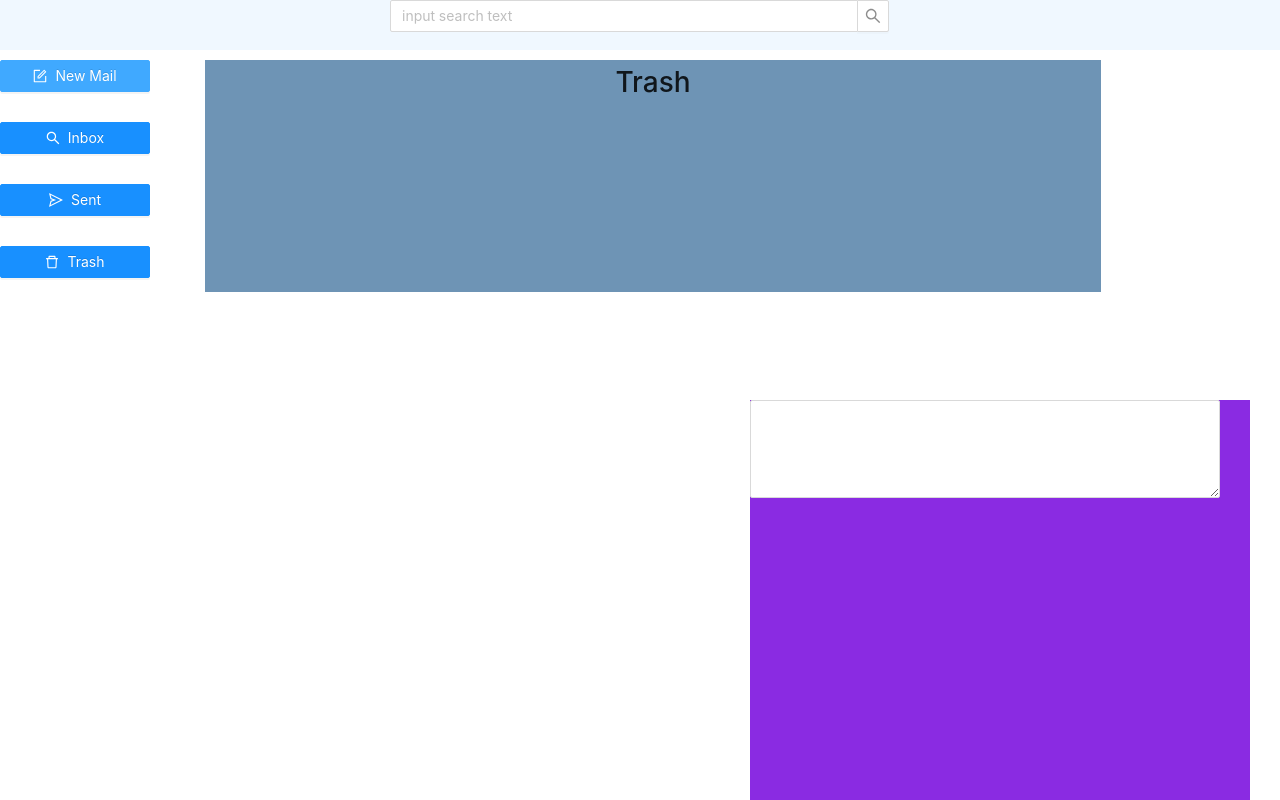
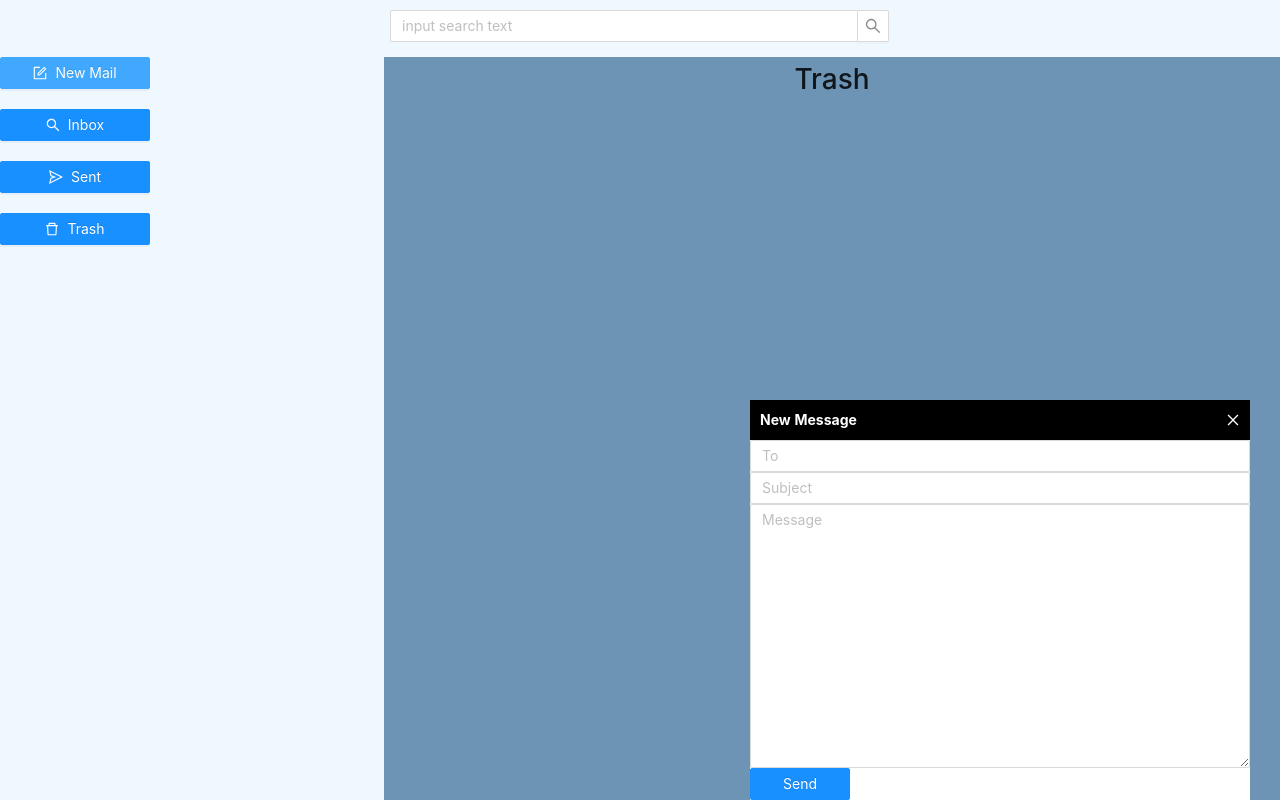
Before and after one commit to halaszd/email-system, a React (Create React App) app in the folder frontend/: page /trash in a window 1280 px wide. Both pictures are taken after a click on the button "New Mail". Built offline with nearby package versions, Linux system fonts and the light colour scheme.

Commit message:
Styled NewMail component.

```diff
--- a/frontend/src/App.tsx
+++ b/frontend/src/App.tsx
@@ -21,22 +21,29 @@ import Trash from './components/trash/Trash';
 import SearchBar from './components/searchbar/SearchBar';
 // TODO:
 // 1: fetch the inbox mails when we click on inbox
-// 2: create buttons (a component) for sidebar
-// 2: icons for buttons
+// 3: if we click on a mail it should show us the whole mail
+// 4: searchbar functionality
+// 4: style the page a bit
+// 5: style new mail
+// 5: exit button on new mail
+// 5: info-collecting function in new mail
+// x: if isNewMail is false and the form inside is not empty --> save into the drafts
 
-// 3: if we click on a mail it should show us the whole mail
-// 4: searchbar
-// 4: style the page a bit
-// 5: by clicking on new mail it doesn't redirect us to another page
-      // but it'll pop up a new window on the page. --With useState--
-// x: if isNewMail is false and the form inside is not empty --> save into the drafts
+const MainDiv = styled.div`
+  width: 100%;
+  height: 100vh;
+  display: flex;
+  flex-direction: column;
+  padding: 10px 0px 0 0;
+  background-color: aliceblue;
+`;
 
 const ContentDiv = styled.div`
   width: 100%;
-  padding: 10px 0px 0 0;
+  height: 100%;
   display: flex;
-  /* flex-wrap: wrap; */
   gap: 5px;
+  justify-content: space-between;
 
   a {
     color: white;
@@ -47,14 +54,14 @@ const SideBar = styled.ul`
   min-width: 200px;
   display: flex;
   flex-direction: column;
-  gap: 30px;
+  gap: 20px;
 `;
 
 const ModButton = styled(Button)`
   width: 150px;
 
   :hover {
-    width: 180px;
+    width: 155px;
   }
 `
 
@@ -63,6 +70,7 @@ export default function App() {
 
   return (
     <Router>
+      <MainDiv>
         <SearchBar />
         <ContentDiv>
           <SideBar>
@@ -97,8 +105,11 @@ export default function App() {
               <Trash />
             </Route>
           </Switch>
-        { isNewMail && <NewMail />}
+           {/* const [isNewMail, setIsNewMail] = useState(false) */}
+
+          { isNewMail && <NewMail isNewMail={isNewMail} setIsNewMail={setIsNewMail}/>}
         </ContentDiv>
+      </MainDiv>
     </Router>
   );
 }
--- a/frontend/src/components/inbox/Inbox.tsx
+++ b/frontend/src/components/inbox/Inbox.tsx
@@ -3,8 +3,7 @@ import styled from '@emotion/styled'
 
 const Mails = styled.div`
   background-color: #6e94b5;
-  min-width: 70%;
-  height: 100vh;
+  width: 100%;
   text-align: center;
 `;
 
--- a/frontend/src/components/new_mail/NewMail.tsx
+++ b/frontend/src/components/new_mail/NewMail.tsx
@@ -1,28 +1,77 @@
 import React from 'react'
 import styled from '@emotion/styled'
-import { Input } from 'antd';
+import 'antd/dist/antd.css';
+import { Input, Button } from 'antd';
+import { CloseOutlined } from '@ant-design/icons';
 
 const { TextArea } = Input;
 
 
 const NewMailContainer = styled.div`
   position: absolute;
+  bottom: 0;
+  right: 30px;
   min-width: 500px;
   height: 400px;
-  bottom: 0;
-  right: 30px;
-  padding: 0 30px 0 0;
-  background-color: blueviolet;
-  display: flex;
-  flex-direction: column;
-  gap:10px;
+  /* height: 100%; */
+  /* border-radius: 15px 15px 15px 15px; */
+
+  header {
+    height: 40px;
+    display: flex;
+    justify-content: space-between;
+    align-items: center;
+    background-color: black;
+    color: white;
+
+    span {
+      padding-left: 10px;
+      font-weight: bold;
+    }
+
+    .close {
+      padding-right: 10px;
+    }
+
+    .close:hover {
+      cursor: pointer;
+    }
+  }
+
+  form {
+    width: 100%;
+    height: calc(100% - 40px);
+    display: flex;
+    flex-direction: column;
+
+    TextArea {
+      height: 100%;
+    }
+
+    .button {
+      width: 100px;
+    }
+  }
+    background-color: white;
 `;
 
-const NewMail = () => {
+type Props = {
+  isNewMail: boolean;
+  setIsNewMail: Function;
+};
+
+const NewMail = ({isNewMail, setIsNewMail}: Props) => {
 	return (
 		<NewMailContainer>
+      <header>
+        <span>New Message</span>
+        <CloseOutlined className="close" onClick={() => setIsNewMail(!isNewMail)}/>
+        </header>
       <form onSubmit={() => ("something")}>
-        <TextArea rows={4} />
+        <Input className=".input" placeholder="To" />
+        <Input className=".input" placeholder="Subject" />
+        <TextArea className=".input" placeholder="Message" />
+        <Button className="button" type="primary">Send</Button>
       </form>
 		</NewMailContainer>
 	)
--- a/frontend/src/components/searchbar/SearchBar.tsx
+++ b/frontend/src/components/searchbar/SearchBar.tsx
@@ -6,7 +6,6 @@ const { Search } = Input;
 const SearchDiv = styled.div`
   width: 100%;
   height: 50px;
-  background-color: aliceblue;
   display: flex;
   justify-content: center;
 `;
```
Also changed, not shown: 2 other files (tests, documents, lock files or other folders). Lines whose indentation alone changed are shown as unchanged.
